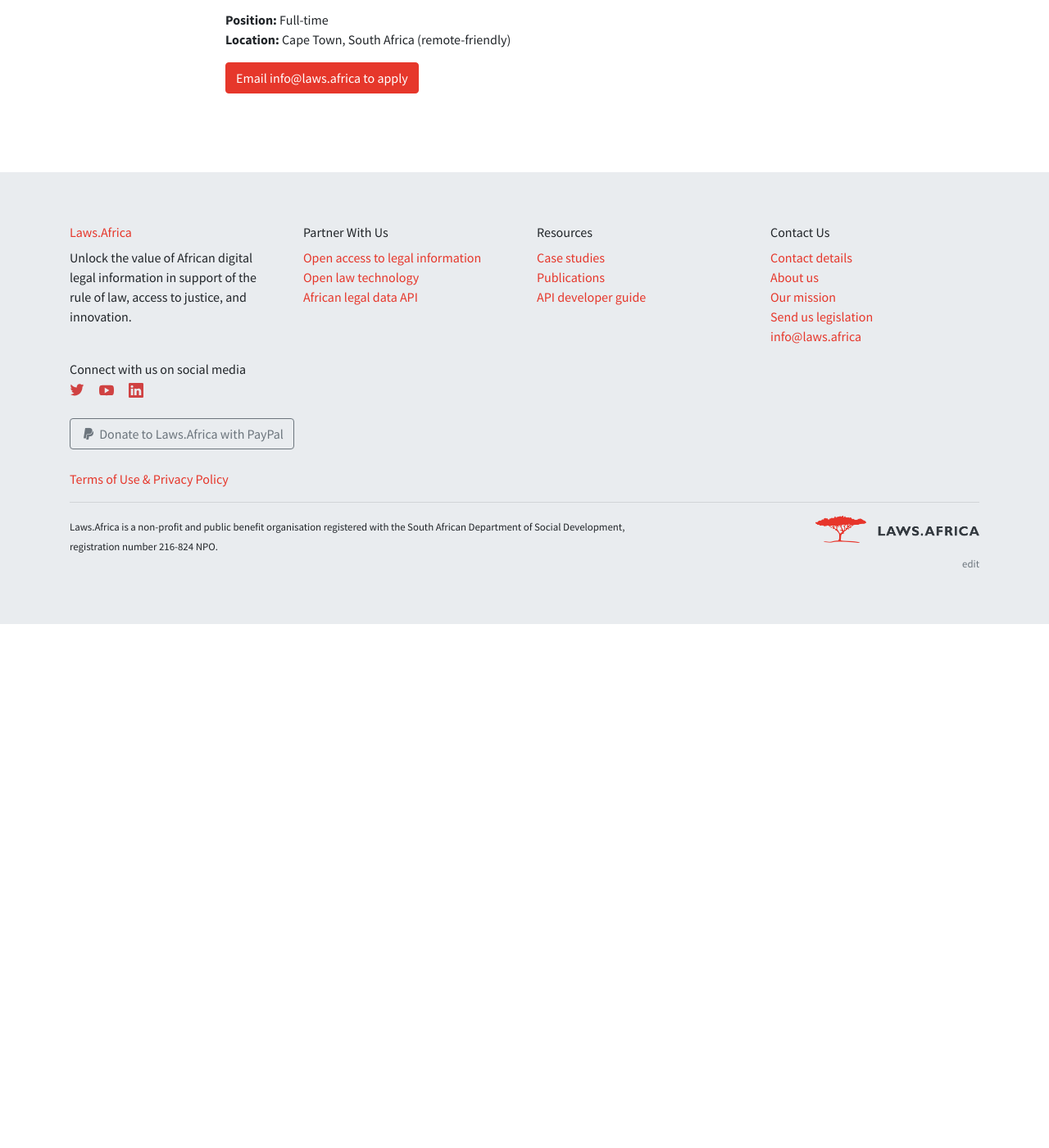
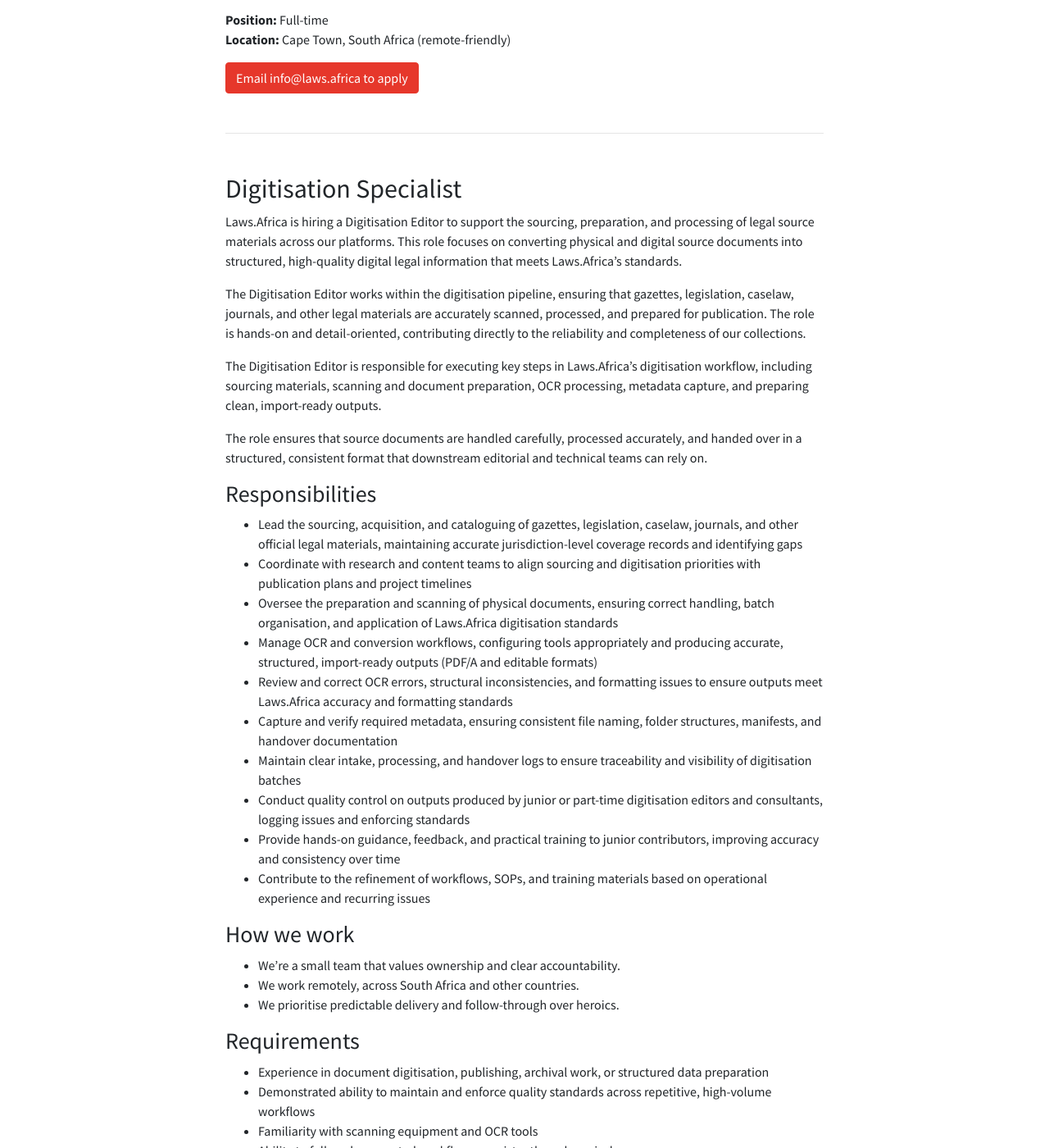
Before and after one commit to laws-africa/laws-africa.github.io, a Jekyll site: the page built from jobs.markdown, in a window 1280 px wide and 1400 px high, scrolled down 1518 px. Shown: the whole window at 82% size. Built offline with Jekyll 4.4.1, drawn with Linux system fonts in a browser that asks for light colours; nearby versions of some CDN libraries; comment, search, counter and statistics services are not loaded; before the commit the page ends 2279 px from its top, so only the background shows below that; some of the changed text lies outside the part shown.

Commit message:
Digitisation Specialist role

```diff
--- a/jobs.markdown
+++ b/jobs.markdown
@@ -48,5 +48,54 @@
     * Based in Cape Town, South Africa, with ability to travel nationally and internationally when required
   location: Cape Town, South Africa (remote-friendly)
   type: Full-time
+- title: Digitisation Specialist
+  description: |
+    Laws.Africa is hiring a Digitisation Editor to support the sourcing,
+    preparation, and processing of legal source materials across our platforms.
+    This role focuses on converting physical and digital source documents into
+    structured, high-quality digital legal information that meets Laws.Africa's
+    standards.
+
+    The Digitisation Editor works within the digitisation pipeline, ensuring
+    that gazettes, legislation, caselaw, journals, and other legal materials
+    are accurately scanned, processed, and prepared for publication. The role
+    is hands-on and detail-oriented, contributing directly to the reliability
+    and completeness of our collections.
+
+    The Digitisation Editor is responsible for executing key steps in
+    Laws.Africa's digitisation workflow, including sourcing materials, scanning
+    and document preparation, OCR processing, metadata capture, and preparing
+    clean, import-ready outputs.
+
+    The role ensures that source documents are handled carefully, processed
+    accurately, and handed over in a structured, consistent format that
+    downstream editorial and technical teams can rely on.
+  responsibilities: |
+    * Lead the sourcing, acquisition, and cataloguing of gazettes, legislation, caselaw, journals, and other official legal materials, maintaining accurate jurisdiction-level coverage records and identifying gaps
+    * Coordinate with research and content teams to align sourcing and digitisation priorities with publication plans and project timelines
+    * Oversee the preparation and scanning of physical documents, ensuring correct handling, batch organisation, and application of Laws.Africa digitisation standards
+    * Manage OCR and conversion workflows, configuring tools appropriately and producing accurate, structured, import-ready outputs (PDF/A and editable formats)
+    * Review and correct OCR errors, structural inconsistencies, and formatting issues to ensure outputs meet Laws.Africa accuracy and formatting standards
+    * Capture and verify required metadata, ensuring consistent file naming, folder structures, manifests, and handover documentation
+    * Maintain clear intake, processing, and handover logs to ensure traceability and visibility of digitisation batches
+    * Conduct quality control on outputs produced by junior or part-time digitisation editors and consultants, logging issues and enforcing standards
+    * Provide hands-on guidance, feedback, and practical training to junior contributors, improving accuracy and consistency over time
+    * Contribute to the refinement of workflows, SOPs, and training materials based on operational experience and recurring issues
+  way_of_working: |
+    * We're a small team that values ownership and clear accountability.
+    * We work remotely, across South Africa and other countries.
+    * We prioritise predictable delivery and follow-through over heroics.
+  requirements: |
+    * Experience in document digitisation, publishing, archival work, or structured data preparation
+    * Demonstrated ability to maintain and enforce quality standards across repetitive, high-volume workflows
+    * Familiarity with scanning equipment and OCR tools
+    * Ability to follow documented workflows consistently and precisely
+    * Clear organisational skills and disciplined file management practices
+    * Basic understanding of legal or government documents is advantageous but not required
+    * Ability to work independently and communicate clearly within a distributed team
+    * Experience supervising or reviewing the work of junior staff or contractors, with clear, constructive feedback
+    * Based in South Africa or Kenya, with ability to travel nationally and internationally when required
+  location: South Africa or Kenya (remote)
+  type: Full-time
 layout: jobs
 ---
```
